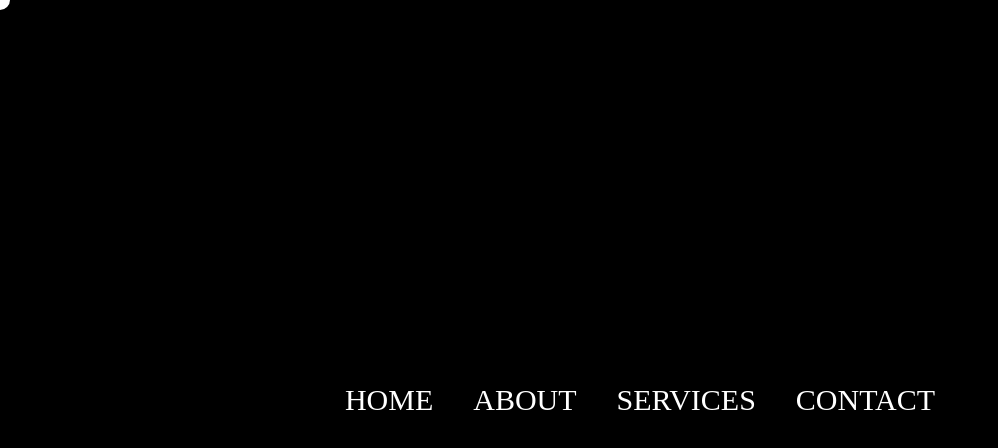
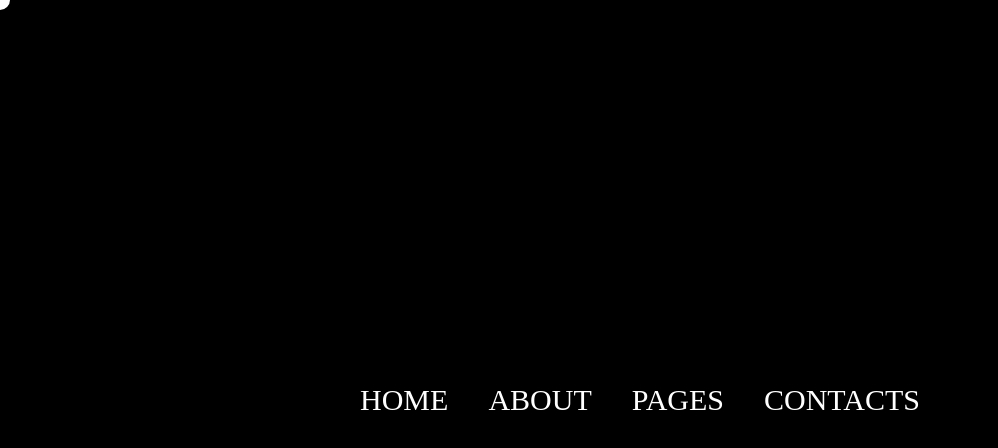
Before and after one commit to Lil-Adonis/cursor, a plain HTML site: page index.html in a window 1280 px wide. Shown: the whole page, without its empty margins (0-998 px from the left). Drawn offline with Linux system fonts and the light colour scheme.

Commit message:
another change

```diff
--- a/index.html
+++ b/index.html
@@ -12,8 +12,8 @@
         <ul>
             <li><a href="#">HOME</a></li>
             <li><a href="#">ABOUT</a></li>
-            <li><a href="#">SERVICES</a></li>
-            <li><a href="#">CONTACT</a></li>
+            <li><a href="#">PAGES</a></li>
+            <li><a href="#">CONTACTS</a></li>
             <div class="cursor"></div>
         </ul>
     </div>
```
